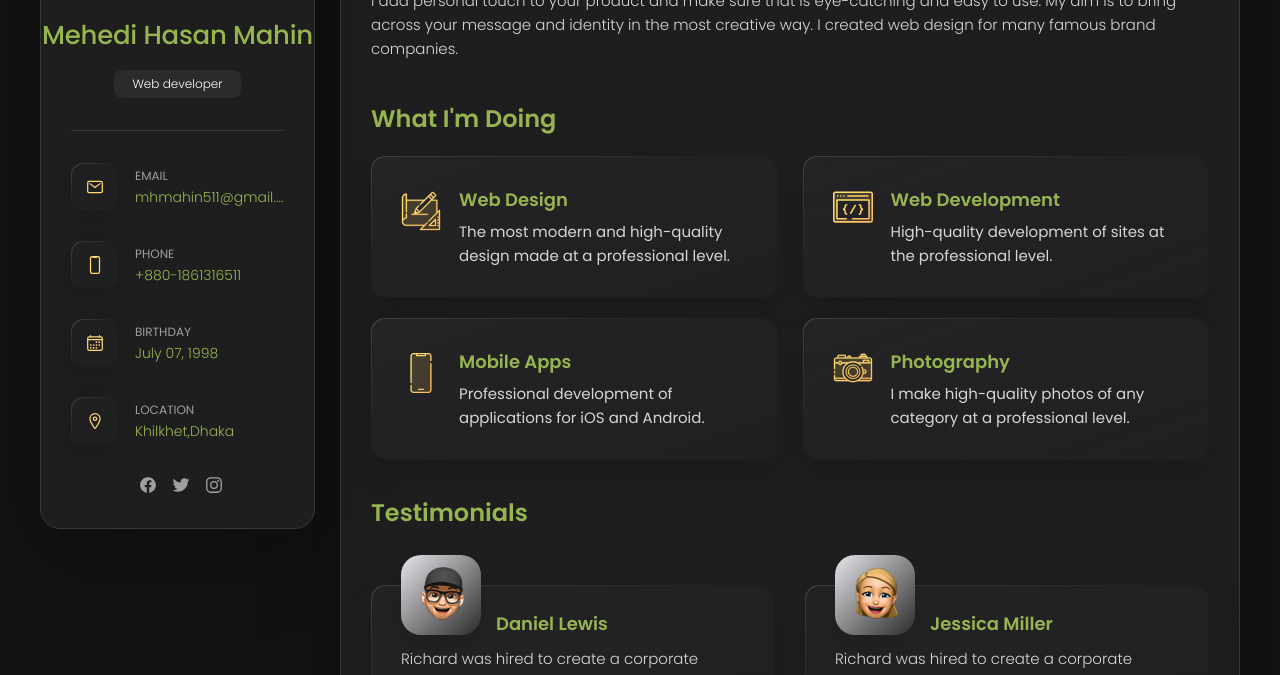
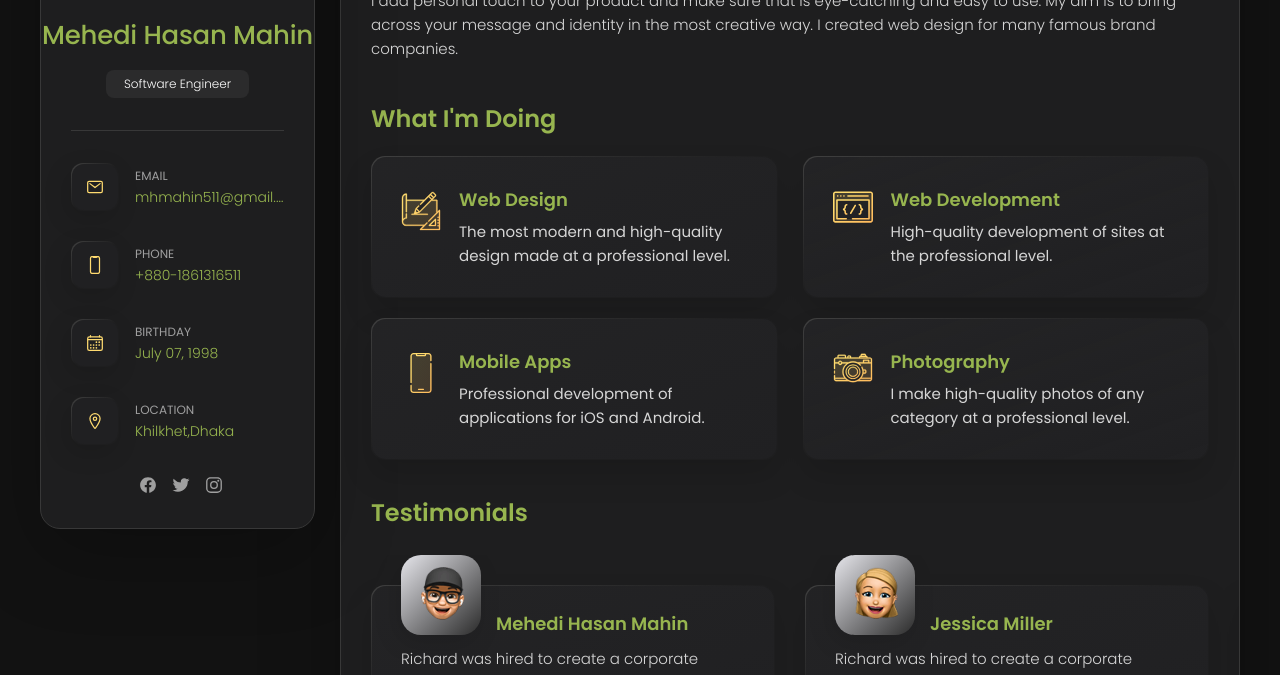
Before and after one commit to mahinhasan/portfolio-with-automation, a website: page index.html in a window 1280 px wide. Shown: the part 277-952 px from the top of the page. Drawn offline with nearby package versions, Linux system fonts and the light colour scheme.

Commit message:
changes name

```diff
--- a/index.html
+++ b/index.html
@@ -54,7 +54,7 @@
           <div class="info-content">
             <h1 class="name" title="Mehedi Hasan Mahin">Mehedi Hasan Mahin</h1>
 
-            <p class="title">Web developer</p>
+            <p class="title">Software Engineer</p>
           </div>
 
           <button class="info_more-btn" data-sidebar-btn>
@@ -303,7 +303,7 @@
                   <figure class="testimonials-avatar-box">
                     <img
                       src="./assets/images/avatar-1.png"
-                      alt="Daniel lewis"
+                      alt="Mehedi Hasan"
                       width="60"
                       data-testimonials-avatar
                     />
@@ -313,7 +313,7 @@
                     class="h4 testimonials-item-title"
                     data-testimonials-title
                   >
-                    Daniel lewis
+                    Mehedi Hasan Mahin
                   </h4>
 
                   <div class="testimonials-text" data-testimonials-text>
```
